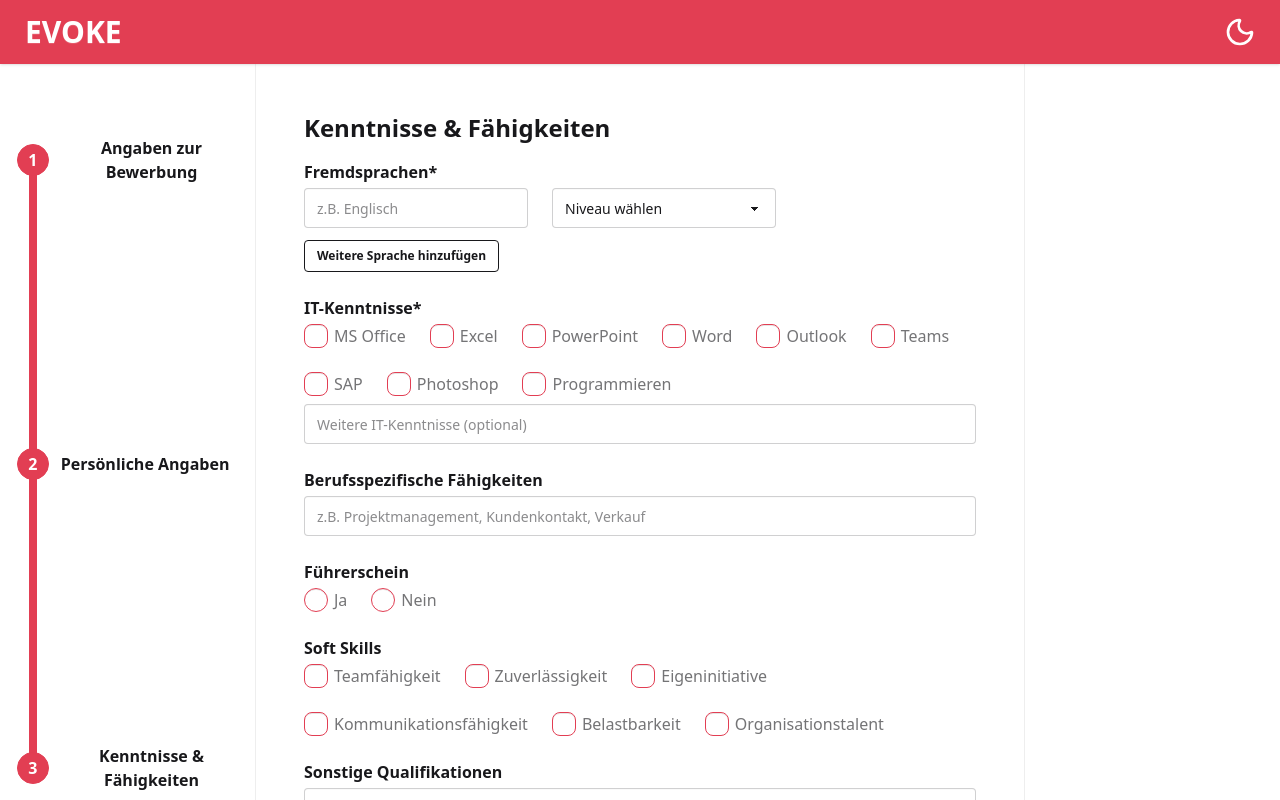
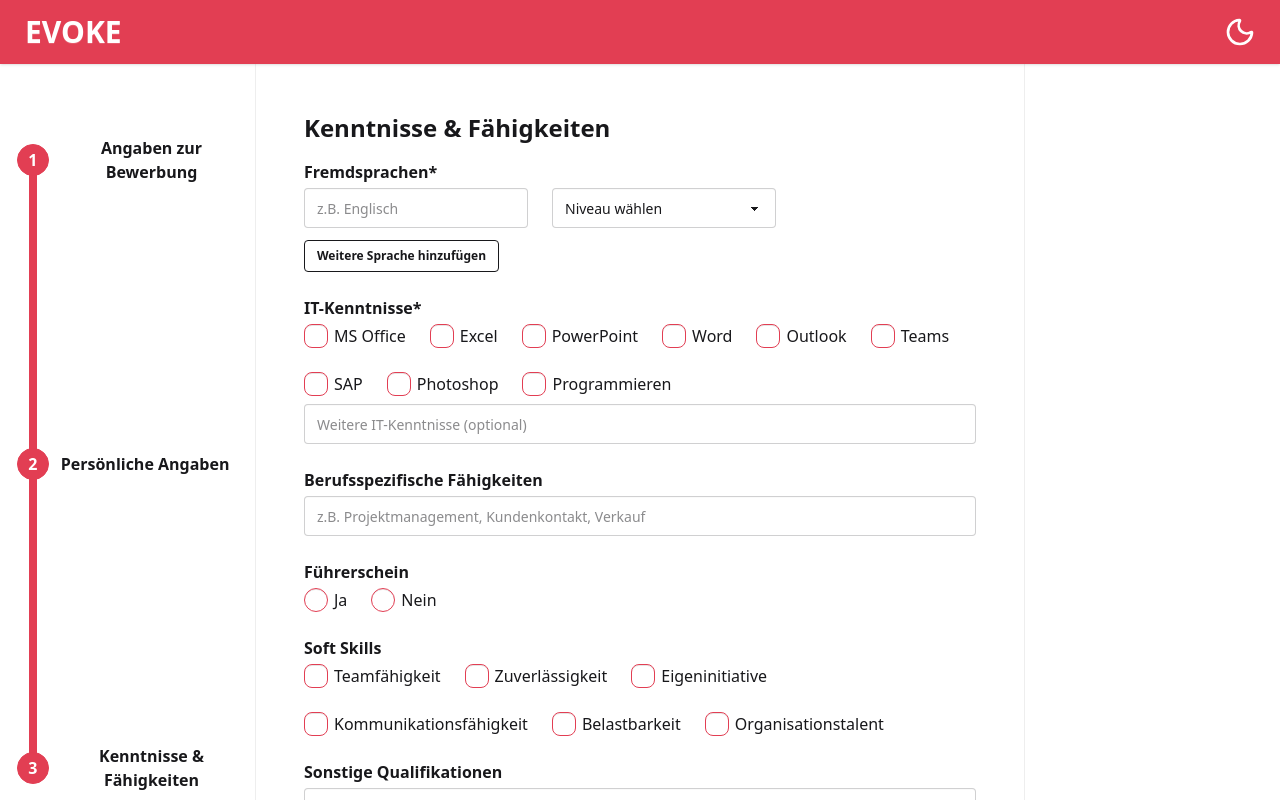
Before and after one commit to michellewrg/MotEmot, a React (Vite) app in the folder ki-bewerbung-check/: page /skills in a window 1280 px wide. Shown: the top 800 px of the page. Built offline with nearby package versions, Linux system fonts and the light colour scheme.

Commit message:
fixed text color

```diff
--- a/ki-bewerbung-check/pages/PersonalInformation.tsx
+++ b/ki-bewerbung-check/pages/PersonalInformation.tsx
@@ -63,7 +63,7 @@ export default function PersonalInformation() {
         <label className="block font-semibold mb-1">Geschlecht*</label>
         <div className="flex gap-6">
           {["weiblich", "männlich", "divers", "keine Angabe"].map((g) => (
-            <label key={g} className="label cursor-pointer label-oklch">
+            <label key={g} className="label cursor-pointer text-base-content">
               <input
                 type="radio"
                 name="gender"
@@ -215,7 +215,7 @@ export default function PersonalInformation() {
                 checked={form.behinderung === "nein"}
                 onChange={handleChange}
               />
-              <span>Nein</span>
+              <span className="text-base-content">Nein</span>
             </label>
             <label className="label cursor-pointer flex items-center label-oklch">
               <input
@@ -226,7 +226,7 @@ export default function PersonalInformation() {
                 checked={form.behinderung === "ja"}
                 onChange={handleChange}
               />
-              <span>Ja</span>
+              <span className="text-base-content">Ja</span>
               {form.behinderung === "ja" && (
                 <input
                   type="text"
@@ -256,7 +256,7 @@ export default function PersonalInformation() {
                 checked={form.kinder === "nein"}
                 onChange={handleChange}
               />
-              <span>Nein, ich/wir lebe/leben alleine.</span>
+              <span className="text-base-content">Nein, ich/wir lebe/leben alleine.</span>
             </label>
             <label className="label cursor-pointer label-oklch">
               <input
@@ -267,7 +267,7 @@ export default function PersonalInformation() {
                 checked={form.kinder === "ja"}
                 onChange={handleChange}
               />
-              <span>Ja, Kinder leben mit mir/uns im Haushalt.</span>
+              <span className="text-base-content">Ja, Kinder leben mit mir/uns im Haushalt.</span>
             </label>
           </div>
         </div>
--- a/ki-bewerbung-check/pages/Skills.tsx
+++ b/ki-bewerbung-check/pages/Skills.tsx
@@ -112,7 +112,7 @@ export default function Skills() {
         <label className="block font-semibold mb-1">IT-Kenntnisse*</label>
         <div className="flex flex-wrap gap-6">
           {["MS Office", "Excel", "PowerPoint", "Word", "Outlook", "Teams", "SAP", "Photoshop", "Programmieren"].map((it) => (
-            <label key={it} className="label cursor-pointer">
+            <label key={it} className="label cursor-pointer text-base-content">
               <input
                 type="checkbox"
                 name="it"
@@ -161,7 +161,7 @@ export default function Skills() {
                 checked={form.fuehrerschein === "ja"}
                 onChange={handleChange}
               />
-              <span>Ja</span>
+              <span className="text-base-content">Ja</span>
             </label>
             <label className="label cursor-pointer">
               <input
@@ -172,7 +172,7 @@ export default function Skills() {
                 checked={form.fuehrerschein === "nein"}
                 onChange={handleChange}
               />
-              <span>Nein</span>
+              <span className="text-base-content">Nein</span>
             </label>
             {form.fuehrerschein === "ja" && (
               <select
@@ -202,7 +202,7 @@ export default function Skills() {
         <label className="block font-semibold mb-1">Soft Skills</label>
         <div className="flex flex-wrap gap-6">
           {["Teamfähigkeit", "Zuverlässigkeit", "Eigeninitiative", "Kommunikationsfähigkeit", "Belastbarkeit", "Organisationstalent"].map((skill) => (
-            <label key={skill} className="label cursor-pointer">
+            <label key={skill} className="label cursor-pointer text-base-content">
               <input
                 type="checkbox"
                 name="softskills"
--- a/ki-bewerbung-check/src/index.css
+++ b/ki-bewerbung-check/src/index.css
@@ -74,10 +74,6 @@
   --noise: 0;
 }
 
-.label-oklch {
-  color: oklch(21% 0.006 285.885);
-}
-
 .step-accent::after {
   color: #ffffff; /* Wunschfarbe */
 }
```
